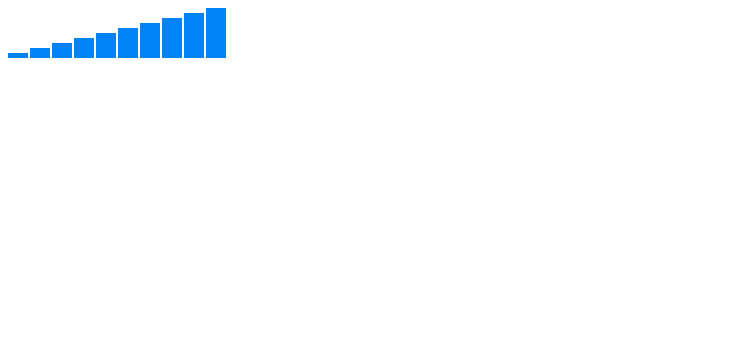
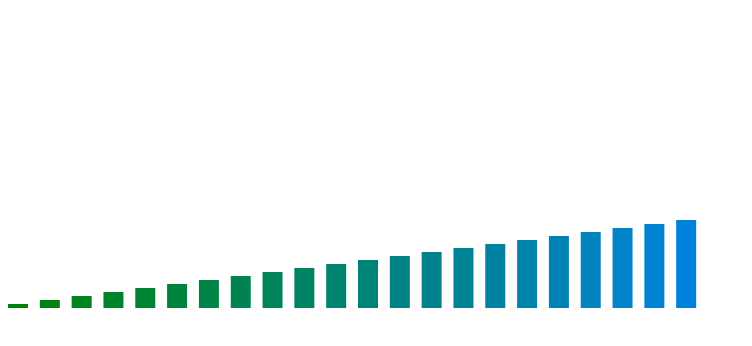
Before and after one commit to MosNicholas/d3js-tutorial-hab, a plain HTML site: page index.html in a window 1280 px wide. Shown: the whole page, without its empty margins (0-752 px from the left). Drawn offline with nearby package versions, Linux system fonts and the light colour scheme.

Commit message:
based it off of svg instead of divs.

```diff
--- a/index.css
+++ b/index.css
@@ -1,4 +1,4 @@
-div.bar {
+.bar {
 	display: inline-block;
 	width: 20px;
 	margin-right: 2px;
--- a/make_bars.js
+++ b/make_bars.js
@@ -1,9 +1,25 @@
-d3.select("body").selectAll("div")
-	.data([1,2,3,4,5,6,7,8,9,10])
+var dataset = [1,2,3,4,5,6,7,8,9,10,11,12,13,14,15,16,17,18,19,20,21,22];
+var width = 700;
+var height = 300;
+
+var svg = d3.select("body").append("svg")
+	.attr("width", width)
+	.attr("height", height);
+
+svg.selectAll("rect")
+	.data(dataset)
 	.enter()
-	.append("div")
-    .attr("class", "bar")
-    .style("height", function(d) {
-        var barHeight = d * 5;
-        return barHeight + "px";
-    });
+	.append("rect")
+	.attr("y", function(d) {
+		return height - d*4;
+	})
+	.attr("x", function(d, i) {
+	    return i * (width / dataset.length);
+	})
+	.attr("width", 20)
+	.attr("height", function(d) {
+		return d * 10;
+	})
+	.attr("fill", function(d) {
+	    return "rgb(0, 131, " + (d * 10) + ")";
+	});
```
